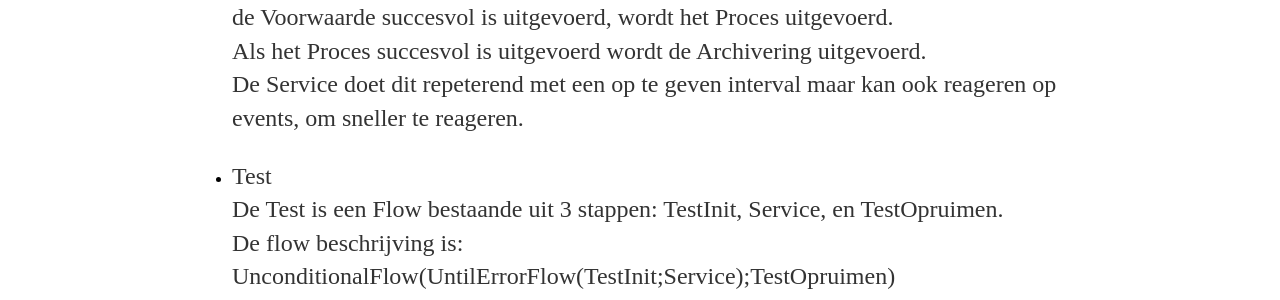
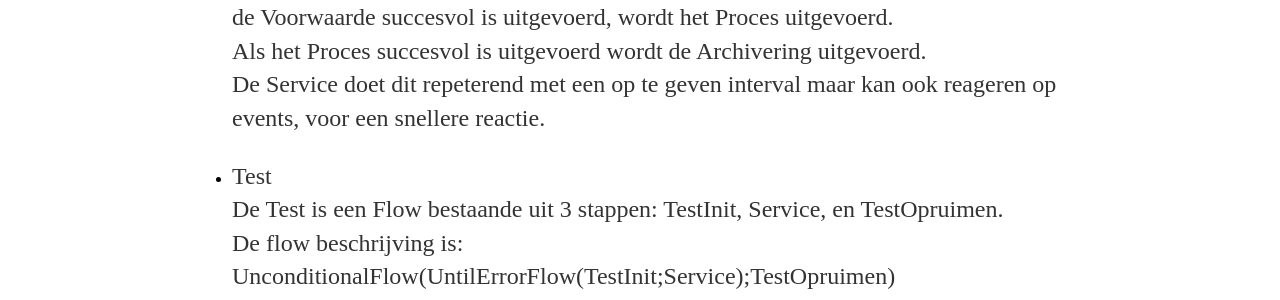
Before and after one commit to paedelm/paedelm.github.io, a Jekyll site: the page built from _posts/2021-05-24-oude systemen betrouwbaar maken.md, in a window 1280 px wide and 900 px high, scrolled down 11895 px. Shown: the part 189-489 px from the top of the window. Built offline with Jekyll 4.4.1, drawn with Linux system fonts in a browser that asks for light colours.

Commit message:
snellere reactie

```diff
--- a/_posts/2021-05-24-oude systemen betrouwbaar maken.md
+++ b/_posts/2021-05-24-oude systemen betrouwbaar maken.md
@@ -168,7 +168,7 @@ Echt nieuwe dingen ga je niet doen. Een complete beschrijving maken betekent ver
   De flow beschrijving is: UntilErrorFlow(Voorwaarde;UntilErrorFlow(Proces; Archivering))
   Als de Voorwaarde succesvol is uitgevoerd, wordt het Proces uitgevoerd.
   Als het Proces succesvol is uitgevoerd wordt de Archivering uitgevoerd.
-  De Service doet dit repeterend met een op te geven interval maar kan ook reageren op events, om sneller te reageren.
+  De Service doet dit repeterend met een op te geven interval maar kan ook reageren op events, voor een snellere reactie.
 
 - Test
   De Test is een Flow bestaande uit 3 stappen: TestInit, Service, en TestOpruimen.
```
